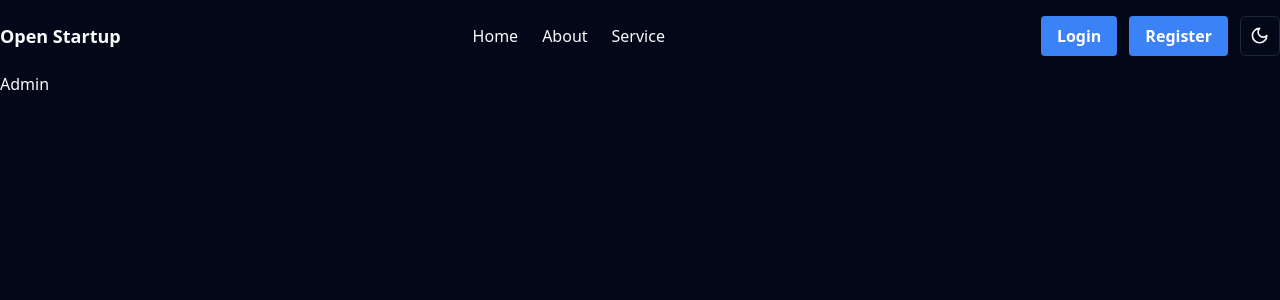
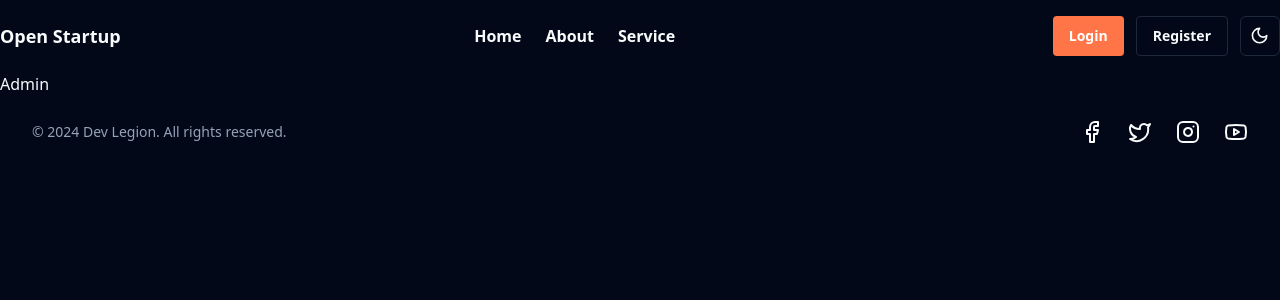
Before and after one commit to D3V-Legion/Open-Startup-Frontend, a React (Vite) app in the folder vite-project/: page /admin in a window 1280 px wide. Shown: the top 300 px of the page. Built offline with nearby package versions, Linux system fonts and the light colour scheme.

Commit message:
Aplicando paleta de colores y creacion de un footer inicial

```diff
--- a/vite-project/src/AppRouter.tsx
+++ b/vite-project/src/AppRouter.tsx
@@ -2,6 +2,7 @@ import React from "react"
 import { BrowserRouter as Router, Routes, Route } from 'react-router-dom';
 import { routes } from "./routes";
 import Navbar from "./components/global/Navbar";
+import Footer from "./components/global/Footer";
 
 const AppRouter:React.FC = () => {
   return (
@@ -18,6 +19,7 @@ const AppRouter:React.FC = () => {
             ))
         }
         </Routes>
+        <Footer/>
     </Router>
   )
 }
--- /dev/null
+++ b/vite-project/src/components/global/Footer.tsx
@@ -0,0 +1,29 @@
+import React from 'react'
+import { Link } from 'react-router-dom'
+import { Facebook,Twitter,Instagram,Youtube  } from "lucide-react"
+
+const Footer = () => {
+  return (
+    <footer className=" md:py-6 w-full bottom-0">
+      <div className="container max-w-7xl flex flex-col md:flex-row items-center justify-between gap-4 text-sm">
+        <p className="text-muted-foreground">&copy; 2024 Dev Legion. All rights reserved.</p>
+        <nav className="flex gap-4 md:gap-6">
+          <Link to="#" >
+            <Facebook className="icon transition duration-200 ease-in-out hover:text-secondary"/>
+          </Link>
+          <Link to="#" >
+            <Twitter className="icon transition duration-200 ease-in-out hover:text-secondary"/>
+          </Link>
+          <Link to="#">
+           <Instagram className="icon transition duration-200 ease-in-out hover:text-secondary"/>
+          </Link>
+          <Link to="#" >
+           <Youtube className="icon transition duration-200 ease-in-out hover:text-secondary"/>
+          </Link>
+        </nav>
+      </div>
+    </footer>
+  )
+}
+
+export default Footer
--- a/vite-project/src/components/global/Navbar.tsx
+++ b/vite-project/src/components/global/Navbar.tsx
@@ -36,8 +36,8 @@ const Navbar: React.FC<NavbarProps> = ({ isLoggedIn }) => {
           <li className="mr-6">
             <Link
               to="/"
-              className={`hover:text-gray-700 ${
-                location.pathname === "/" ? "text-blue-700" : ""
+              className={`hover:text-gray-700 font-semibold ${
+                location.pathname === "/" ? "text-primary hover:text-primary-foreground" : ""
               }`}
             >
               Home
@@ -46,8 +46,8 @@ const Navbar: React.FC<NavbarProps> = ({ isLoggedIn }) => {
           <li className="mr-6">
             <Link
               to="/about"
-              className={`hover:text-gray-700 ${
-                location.pathname === "/about" ? "text-blue-700" : ""
+              className={`hover:text-gray-700 font-semibold ${
+                location.pathname === "/about" ? "text-primary hover:text-primary-foreground" : ""
               }`}
             >
               About
@@ -56,8 +56,8 @@ const Navbar: React.FC<NavbarProps> = ({ isLoggedIn }) => {
           <li className="mr-6">
             <Link
               to="/service"
-              className={`hover:text-gray-700 ${
-                location.pathname === "/service" ? "text-blue-700" : ""
+              className={`hover:text-gray-700 font-semibold ${
+                location.pathname === "/service" ? "text-primary hover:text-primary-foreground font-semibold" : ""
               }`}
             >
               Service
@@ -73,18 +73,19 @@ const Navbar: React.FC<NavbarProps> = ({ isLoggedIn }) => {
             </button>
           ) : (
             <>
-              <button
+              <Button
                 onClick={handleLoginClick}
-                className="bg-blue-500 hover:bg-blue-700 text-white font-bold py-2 px-4 rounded mr-3"
+                className="bg-primary hover:bg-primary-foreground text-white font-semibold py-2 px-4 rounded mr-3"
               >
                 Login
-              </button>
-              <button
+              </Button>
+              <Button
+                variant='outline'
                 onClick={handleRegisterClick}
-                className="bg-blue-500 hover:bg-blue-700 text-white font-bold py-2 px-4 rounded"
+                className=" font-semibold py-2 px-4 rounded"
               >
                 Register
-              </button>
+              </Button>
             </>
           )}
         </div>
@@ -122,23 +123,24 @@ const Navbar: React.FC<NavbarProps> = ({ isLoggedIn }) => {
               Services
             </Link>
             {isLoggedIn ? (
-              <button className="bg-green-500 hover:bg-green-700 text-white font-bold py-2 px-4 rounded">
+              <Button className="bg-green-500 hover:bg-green-700 text-white font-bold py-2 px-4 rounded">
                 Admin Panel
-              </button>
+              </Button>
             ) : (
               <>
-                <button
+                <Button
                   onClick={handleLoginClick}
-                  className="bg-blue-500 hover:bg-blue-700 text-white font-bold py-2 px-4 rounded "
+                  className="bg-primary hover:bg-primary-foreground text-white font-semibold py-2 px-4 rounded "
                 >
                   Login
-                </button>
-                <button
+                </Button>
+                <Button
+                variant='outline'
                   onClick={handleRegisterClick}
-                  className="bg-blue-500 hover:bg-blue-700 text-white font-bold py-2 px-4 rounded"
+                  className=" font-semibold py-2 px-4 rounded"
                 >
                   Register
-                </button>
+                </Button>
               </>
             )}
           </div>
--- a/vite-project/src/index.css
+++ b/vite-project/src/index.css
@@ -10,10 +10,11 @@
     --card-foreground: 222.2 84% 4.9%;
     --popover: 0 0% 100%;
     --popover-foreground: 222.2 84% 4.9%;
-    --primary: 222.2 47.4% 11.2%;
-    --primary-foreground: 210 40% 98%;
-    --secondary: 210 40% 96.1%;
-    --secondary-foreground: 222.2 47.4% 11.2%;
+    --primary: 15 100% 64%;
+    --primary-foreground: 15 60% 50%;
+    --contrast: 210 40% 98%;
+    --secondary: 196 100% 44%;
+    --secondary-foreground: 196 100% 32%;
     --muted: 210 40% 96.1%;
     --muted-foreground: 215.4 16.3% 46.9%;
     --accent: 210 40% 96.1%;
@@ -38,10 +39,11 @@
     --card-foreground: 210 40% 98%;
     --popover: 222.2 84% 4.9%;
     --popover-foreground: 210 40% 98%;
-    --primary: 210 40% 98%;
-    --primary-foreground: 222.2 47.4% 11.2%;
-    --secondary: 217.2 32.6% 17.5%;
-    --secondary-foreground: 210 40% 98%;
+    --primary: 15 100% 64%;
+    --primary-foreground: 15 60% 50%;
+    --contrast: 222.2 47.4% 11.2%;
+    --secondary: 196 100% 44%;
+    --secondary-foreground: 196 100% 32%;
     --muted: 217.2 32.6% 17.5%;
     --muted-foreground: 215 20.2% 65.1%;
     --accent: 217.2 32.6% 17.5%;
```
